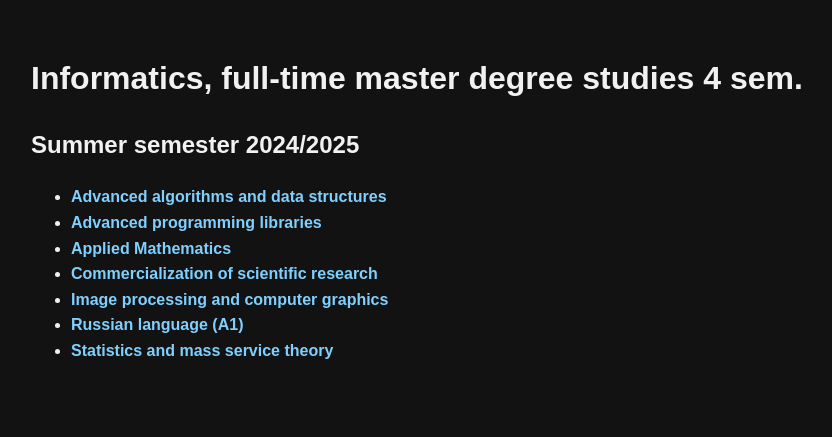
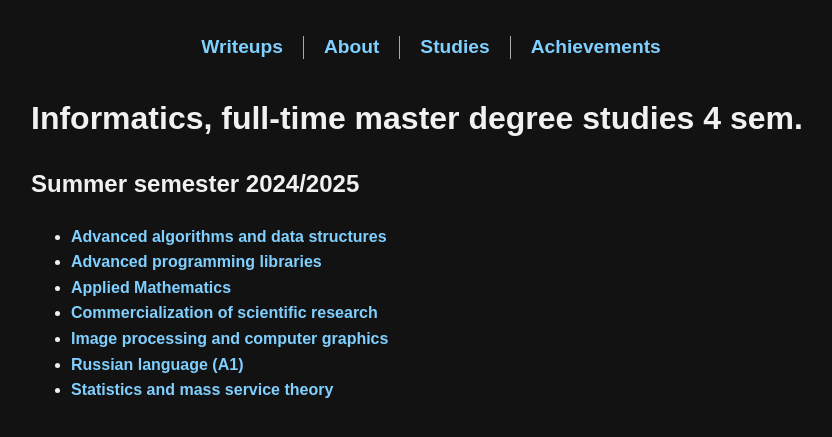
Before and after one commit to mrb3d1/mrb3d1.github.io, a Jekyll site: the page built from Studies/index.md, in a window 1280 px wide. Shown: the top 437 px of the page, without its empty margins (209-1041 px from the left). Built offline with Jekyll 4.4.1, drawn with Linux system fonts in a browser that asks for light colours; our own code applies the rules of GitHub Pages for plain Markdown files.

Commit message:
Update index.md

```diff
--- a/Studies/index.md
+++ b/Studies/index.md
@@ -1,3 +1,28 @@
+<div style="display: flex; justify-content: center; align-items: center; flex-wrap: wrap; gap: 10px; font-size: 1.2rem; margin-bottom: 30px;">
+
+  <div style="padding: 0 10px;">
+    <a href="/Writeups/" style="text-decoration: none; font-weight: bold;">Writeups</a>
+  </div>
+
+  <div style="border-left: 1px solid #aaa; height: 1.2em;"></div>
+
+  <div style="padding: 0 10px;">
+    <a href="/About/" style="text-decoration: none; font-weight: bold;">About</a>
+  </div>
+
+  <div style="border-left: 1px solid #aaa; height: 1.2em;"></div>
+
+  <div style="padding: 0 10px;">
+    <a href="/Studies/" style="text-decoration: none; font-weight: bold;">Studies</a>
+  </div>
+
+  <div style="border-left: 1px solid #aaa; height: 1.2em;"></div>
+
+  <div style="padding: 0 10px;">
+    <a href="/Achievements/" style="text-decoration: none; font-weight: bold;">Achievements</a>
+  </div>
+</div>
+
 # Informatics, full-time master degree studies 4 sem.
 ## Summer semester 2024/2025
  - **[Advanced algorithms and data structures](/Studies/Advanced-algorithms-and-data-structures/)**
```
